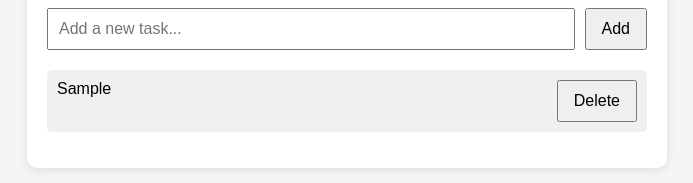
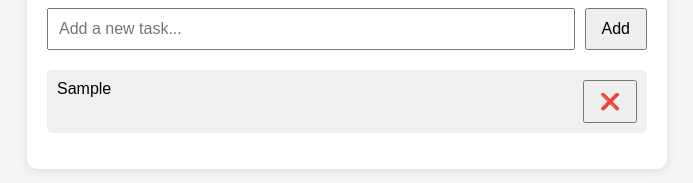
Before and after one commit to azamatbekmurat/task-manager, a React (Create React App) app: page / in a window 1280 px wide. Both pictures are taken after typing "Sample" into the empty fields and a click on the button "Add". Shown: the part 142-325 px from the top of the page, without its empty margins (293-986 px from the left). Built offline with nearby package versions, Linux system fonts and the light colour scheme.

Commit message:
Add drag and drop functionality to the TaskList component

```diff
--- a/src/features/tasks/TaskList.tsx
+++ b/src/features/tasks/TaskList.tsx
@@ -1,23 +1,54 @@
 import React from 'react';
+import { DragDropContext, Droppable, Draggable, DropResult } from "react-beautiful-dnd";
 import { useSelector, useDispatch } from 'react-redux';
 import { RootState } from '../../app/store';
-import { toggleTask, deleteTask } from './TaskSlice';
+import { toggleTask, deleteTask, updateTaskOrder } from './TaskSlice';
 
 const TaskList = () => {
   const tasks = useSelector((state: RootState) => state.tasks.tasks);
   const dispatch = useDispatch();
 
+  const handleDragEnd = (result: DropResult) => {
+    if (!result.destination) return;
+
+    const reorderedTasks = Array.from(tasks);
+    const [movedItem] = reorderedTasks.splice(result.source.index, 1);
+    reorderedTasks.splice(result.destination.index, 0, movedItem);
+
+    dispatch(updateTaskOrder(reorderedTasks));
+  };
+
   return (
-    <ul className="task-list">
-      {tasks.map((task) => (
-        <li key={task.id} className={task.completed ? 'completed' : ''}>
-          <span onClick={() => dispatch(toggleTask(task.id))}>
-            {task.text}
-          </span>
-          <button onClick={() => dispatch(deleteTask(task.id))}>Delete</button>
-        </li>
-      ))}
-    </ul>
+    <DragDropContext onDragEnd={handleDragEnd}>
+      <Droppable droppableId="taskList">
+        {(provided) => (
+          <ul
+            className="task-list"
+            {...provided.droppableProps}
+            ref={provided.innerRef}
+          >
+            {tasks.map((task, index) => (
+              <Draggable key={task.id} draggableId={task.id.toString()} index={index}>
+                {(provided) => (
+                  <li
+                    ref={provided.innerRef}
+                    {...provided.draggableProps}
+                    {...provided.dragHandleProps}
+                    className={task.completed ? "completed" : ""}
+                  >
+                    <span>{task.text}</span>
+                    <button onClick={() => dispatch(deleteTask(task.id))}>
+                      ❌
+                    </button>
+                  </li>
+                )}
+              </Draggable>
+            ))}
+            {provided.placeholder}
+          </ul>
+        )}
+      </Droppable>
+    </DragDropContext>
   );
 };
 
```
